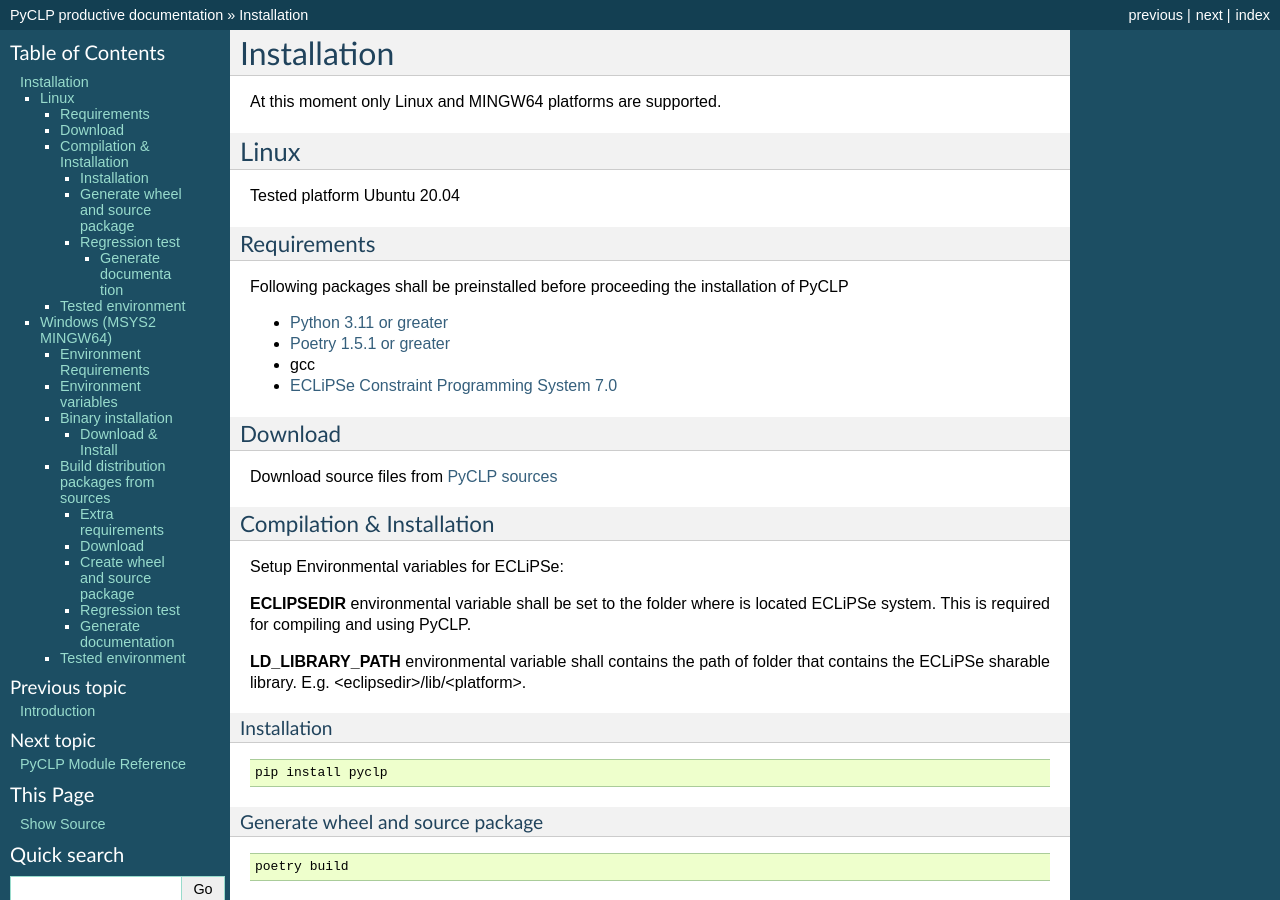
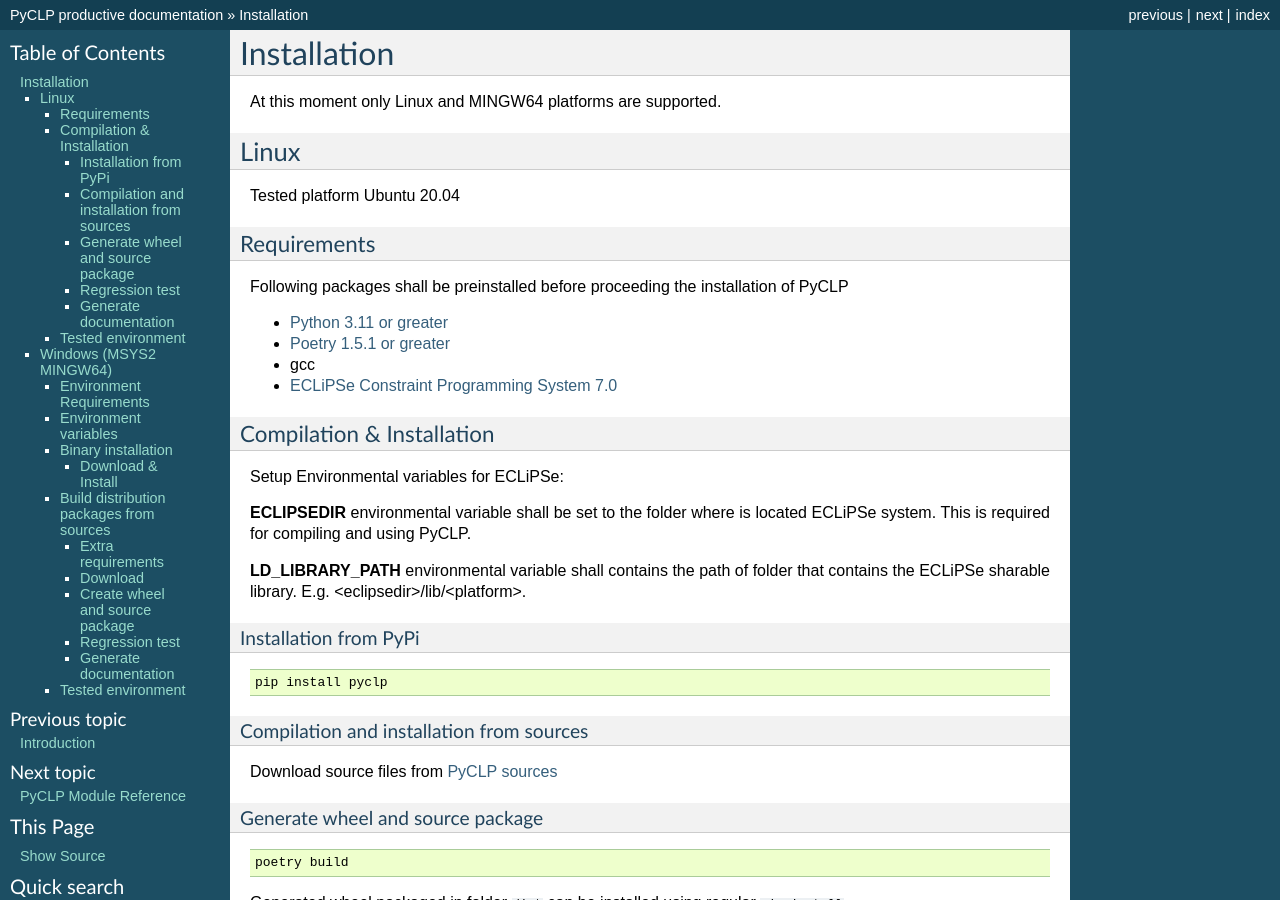
Before and after one commit to pellico/pyclp, a Sphinx documentation site: the page built from doc/installation.rst, in a window 1280 px wide and 900 px high. Built offline with Sphinx 7.4.7, drawn with Linux system fonts in a browser that asks for light colours.

```diff
--- a/doc/installation.rst
+++ b/doc/installation.rst
@@ -17,9 +17,6 @@ Following packages shall be preinstalled before proceeding the installation of P
 * `ECLiPSe Constraint Programming System 7.0 <http://www.eclipseclp.org/>`_
 
 
-Download
-========
-Download source files from `PyCLP sources <https://github.com/pellico/pyclp>`__
 
 Compilation & Installation
 ==========================
@@ -31,12 +28,19 @@ This is required for compiling and using PyCLP.
 **LD_LIBRARY_PATH** environmental variable shall contains the path of folder that contains
 the ECLiPSe sharable library. E.g. <eclipsedir>/lib/<platform>.
 
-Installation
-------------
+Installation from PyPi
+----------------------
 
 .. code-block:: bash
 
    pip install pyclp
+
+
+
+Compilation and installation from sources
+-----------------------------------------
+
+Download source files from `PyCLP sources <https://github.com/pellico/pyclp>`__
 
 Generate wheel and source package
 ---------------------------------
@@ -57,7 +61,7 @@ Regression test
    poetry run python  ./test/test.py
 
 Generate documentation
-^^^^^^^^^^^^^^^^^^^^^^
+----------------------
 
 .. code-block:: bash
 
--- a/pyproject.toml
+++ b/pyproject.toml
@@ -21,7 +21,7 @@ include = [
 ]
 
 [tool.poetry.dependencies]
-python = "^3.10"
+python = "^3.9"
 
 [tool.poetry.build]
 script = "build.py"
```
